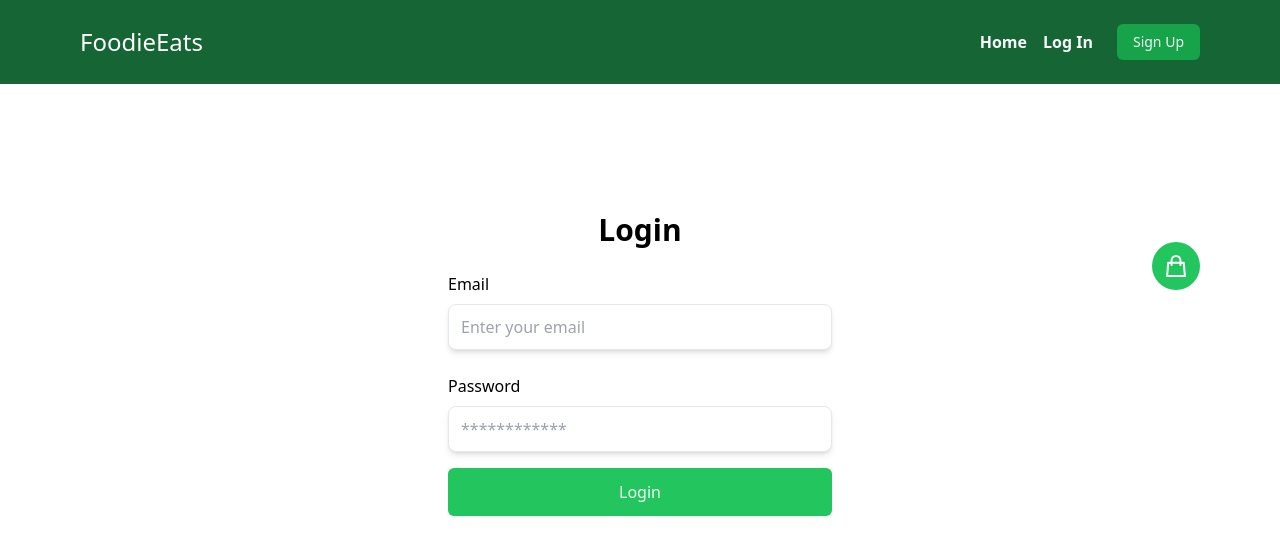
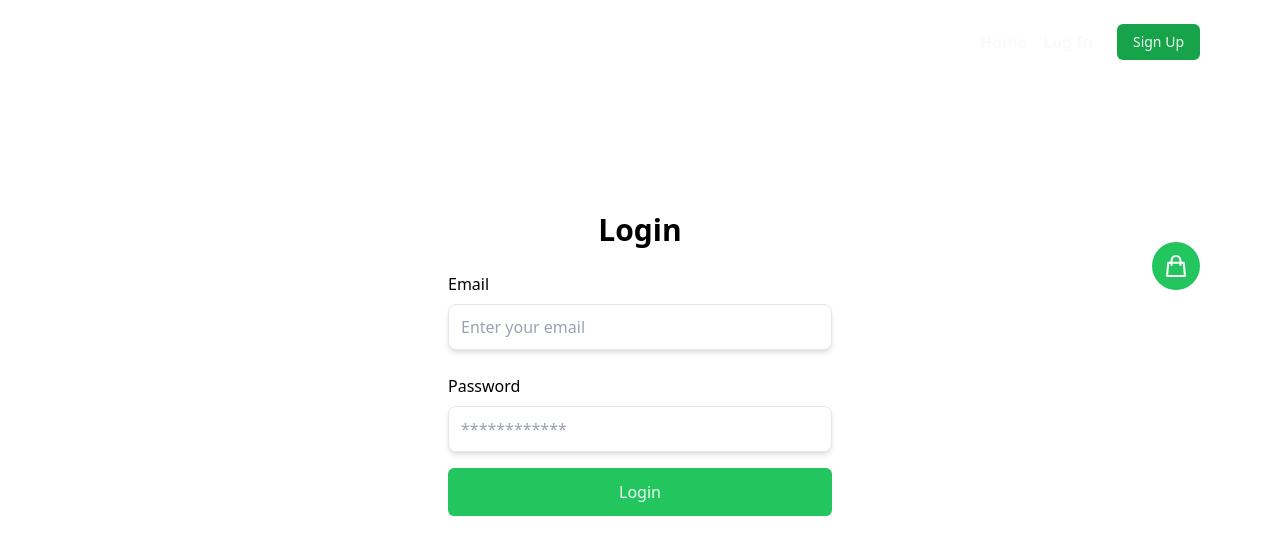
Before and after one commit to smolTypo/gemmafong-fullstackrestaurantapplication, a Next.js app in the folder frontend/: page /login in a window 1280 px wide. Shown: the top 554 px of the page. Built offline with nearby package versions, Linux system fonts and the light colour scheme.

Commit message:
Update Layout.jsx

```diff
--- a/frontend/components/Layout.jsx
+++ b/frontend/components/Layout.jsx
@@ -18,7 +18,7 @@ function Navigation() {
   }
 
   return (
-    <header className="bg-green-800">
+    <header className="#294d8c">
       <nav className="flex justify-between p-6 px-4">
         <div className="flex justify-between items-center w-full mx-16">
           <div className="xl:w-1/3">
```
